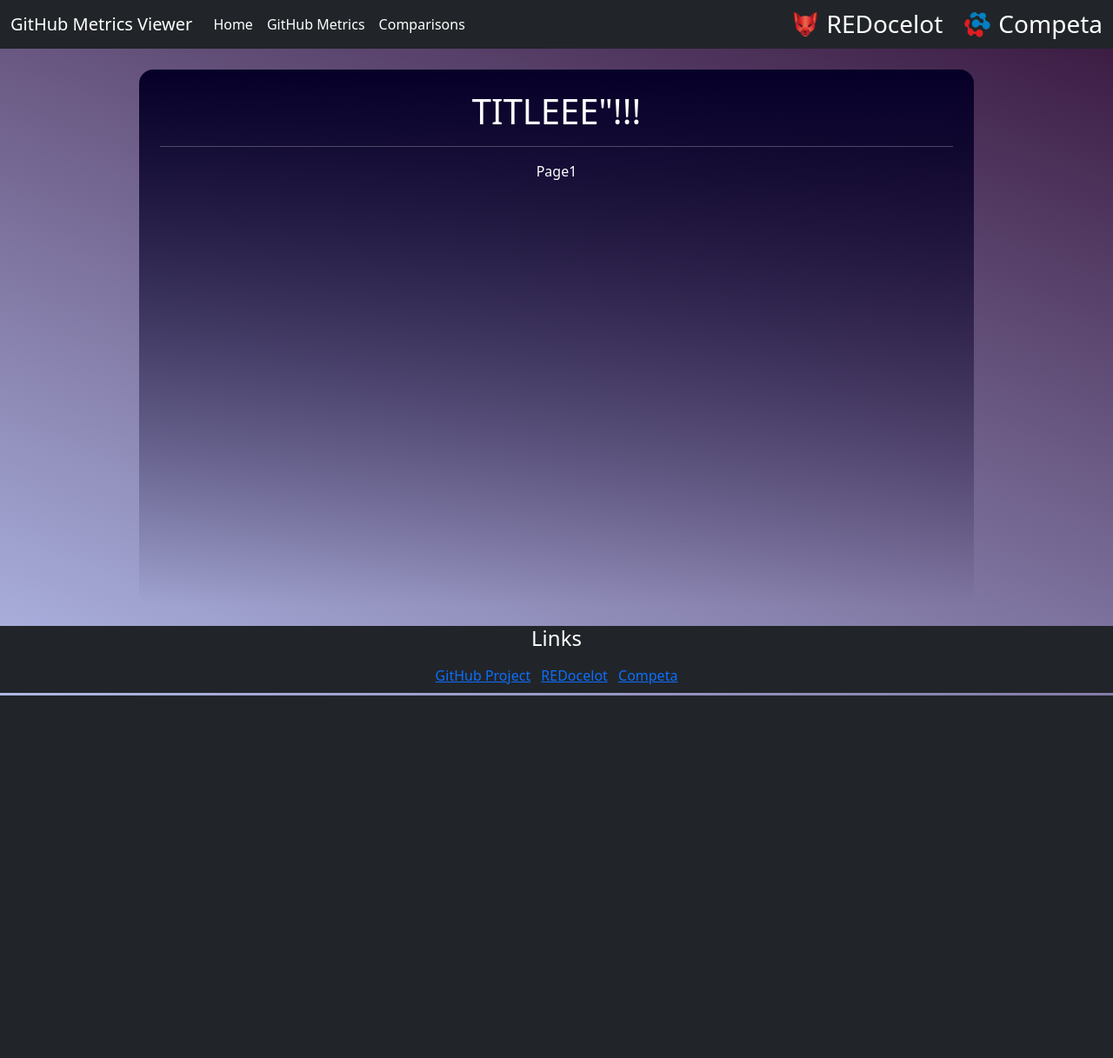
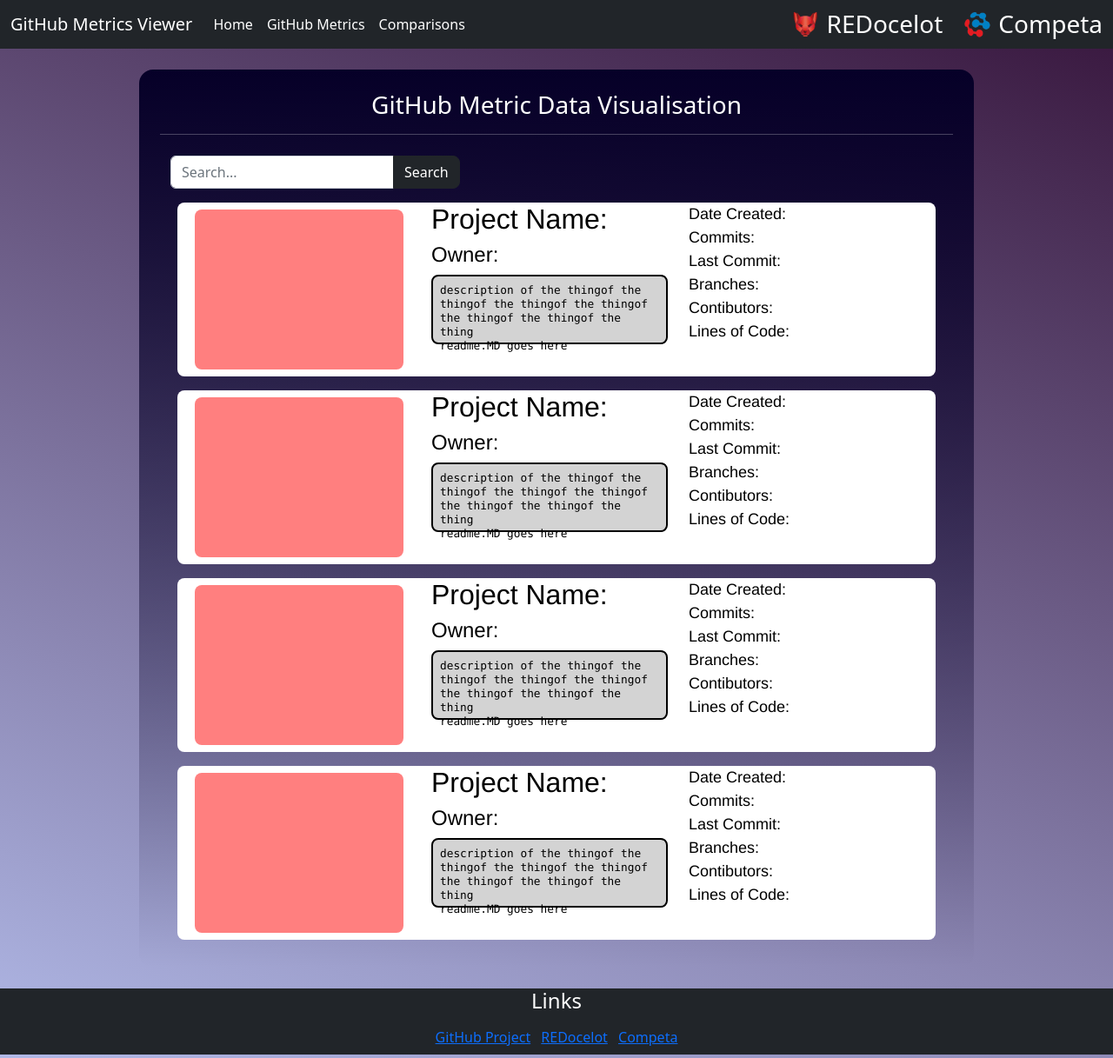
Before and after one commit to prosk8tr/hackcamp-2024, a Flask app: page /page1 in a window 1280 px wide. Shown: the whole page at 87% size. Before the commit the page ends 800 px from the top, so only its background shows below. Run offline with Flask 3, Linux system fonts and the light colour scheme.

Commit message:
Add files via upload

```diff
--- a/fish/static/css/my-style.css
+++ b/fish/static/css/my-style.css
@@ -1,6 +1,6 @@
 body{
     background-image: linear-gradient(20deg, rgb(176, 184, 230), rgb(55, 21, 60));
-    height: 100vh; /* Full viewport height */
+    height: 100%; /* Full viewport height */
     display: flex;
     flex-direction: column;
     margin: 0;
@@ -22,6 +22,7 @@ body{
 }
 
 .hover-button{
+    cursor: pointer;
     border-radius: 1vmin;
     transition: 0.25s;
 }
@@ -32,12 +33,69 @@ body{
     box-shadow: 0px 0.5vmin 5px black;
 }
 
+.git-button{
+    text-align: left;
+    cursor: pointer;
+    margin: 1vmin;
+    margin-top: 2vmin;
+    height: 25vmin;
+    border-radius: 1vmin;
+    background-color: rgb(255, 255, 255);
+    color: black;
+    font-family:'Franklin Gothic Medium', 'Arial Narrow', Arial, sans-serif;
+    font-size: large;
+    transition: 0.25s;
+}
+
+.git-button:hover{
+    transform: translateY(-0.5vmin);
+    box-shadow: 0px 0.5vmin 5px black;
+}
+
+.placeholder{
+    margin: 1vmin;
+    height: 23vmin;
+    width: 30vmin;
+    border-radius: 1vmin;
+    background-color: rgb(255, 0, 0);
+
+}
+
+.description{
+    font-family: 'consolas';
+    font-size: 1.6vmin;
+    line-height: 2vmin;
+    background-color: lightgray;
+    border-style: solid;
+    padding: 1vmin;
+    border-width: 2px;
+    height: 10vmin;
+    width: 100%;
+    border-radius: 1vmin;
+}
+
 .footer {
     height: 10vmin; /* Footer height */
     text-align: center;
     color: white;
     line-height: 5vmin; /* Vertically centers text */
 }
+
+/* width */
+::-webkit-scrollbar {
+    width: 10px;
+  }
+
+/* Remove scrollbar track */
+::-webkit-scrollbar-track {
+    background-color: rgb(176, 184, 230);
+  }
+
+  /* Handle */
+  ::-webkit-scrollbar-thumb {
+    background: rgb(6, 0, 40);
+    border-radius: 10px;
+  }
 
 /* Responsive styling for smaller screens */
 @media (max-width: 768px) {
--- a/fish/templates/page1.html
+++ b/fish/templates/page1.html
@@ -5,9 +5,140 @@ Github Metrics
 {% endblock %}
 
 {% block header %}
-<h1>TITLEEE"!!!</h1>
+<h3>GitHub Metric Data Visualisation</h3>
 {% endblock %}
 
 {% block content %}
-Page1
+<div class="container mt-4">
+    <!-- Search Box -->
+    <div class="row mb-3">
+        <div class="col-auto">
+            <div class="input-group">
+                <input type="text" class="form-control" id="search-input" placeholder="Search...">
+                <button class="btn btn-dark hover-button" id="search-button">Search</button>
+            </div>
+        </div>
+    </div>
+
+    <!--Buttons-->
+    <div class = "git-button">
+        <div class="container">
+            <div class="row">
+                <div class="col-auto">
+                    <div class="placeholder"></div>
+                </div>
+
+                <div class="col">
+                    <h2>Project Name:</h2>
+                    <h4>Owner:</h4>
+                    <div class="description">
+                        <p>description of the thingof the thingof the thingof the thingof the thingof the thingof the thing <br>readme.MD goes here</p>
+                    </div>
+                </div>
+
+                <div class="col">
+                    <p>
+                        Date Created: <br>
+                        Commits: <br>
+                        Last Commit: <br>
+                        Branches: <br>
+                        Contibutors: <br>
+                        Lines of Code:
+                    </p>
+                </div>
+
+            </div>
+        </div>
+    </div>
+
+    <div class = "git-button">
+        <div class="container">
+            <div class="row">
+                <div class="col-auto">
+                    <div class="placeholder"></div>
+                </div>
+
+                <div class="col">
+                    <h2>Project Name:</h2>
+                    <h4>Owner:</h4>
+                    <div class="description">
+                        <p>description of the thingof the thingof the thingof the thingof the thingof the thingof the thing <br>readme.MD goes here</p>
+                    </div>
+                </div>
+
+                <div class="col">
+                    <p>
+                        Date Created: <br>
+                        Commits: <br>
+                        Last Commit: <br>
+                        Branches: <br>
+                        Contibutors: <br>
+                        Lines of Code:
+                    </p>
+                </div>
+
+            </div>
+        </div>
+    </div>
+
+    <div class = "git-button">
+        <div class="container">
+            <div class="row">
+                <div class="col-auto">
+                    <div class="placeholder"></div>
+                </div>
+
+                <div class="col">
+                    <h2>Project Name:</h2>
+                    <h4>Owner:</h4>
+                    <div class="description">
+                        <p>description of the thingof the thingof the thingof the thingof the thingof the thingof the thing <br>readme.MD goes here</p>
+                    </div>
+                </div>
+
+                <div class="col">
+                    <p>
+                        Date Created: <br>
+                        Commits: <br>
+                        Last Commit: <br>
+                        Branches: <br>
+                        Contibutors: <br>
+                        Lines of Code:
+                    </p>
+                </div>
+
+            </div>
+        </div>
+    </div>
+
+    <div class = "git-button">
+        <div class="container">
+            <div class="row">
+                <div class="col-auto">
+                    <div class="placeholder"></div>
+                </div>
+
+                <div class="col">
+                    <h2>Project Name:</h2>
+                    <h4>Owner:</h4>
+                    <div class="description">
+                        <p>description of the thingof the thingof the thingof the thingof the thingof the thingof the thing <br>readme.MD goes here</p>
+                    </div>
+                </div>
+
+                <div class="col">
+                    <p>
+                        Date Created: <br>
+                        Commits: <br>
+                        Last Commit: <br>
+                        Branches: <br>
+                        Contibutors: <br>
+                        Lines of Code:
+                    </p>
+                </div>
+
+            </div>
+        </div>
+    </div>
+</div>
 {% endblock %}
```
Also changed, not shown: fish/templates/index.html (+5 -5 lines), fish/templates/template.html (line endings or trailing spaces).
